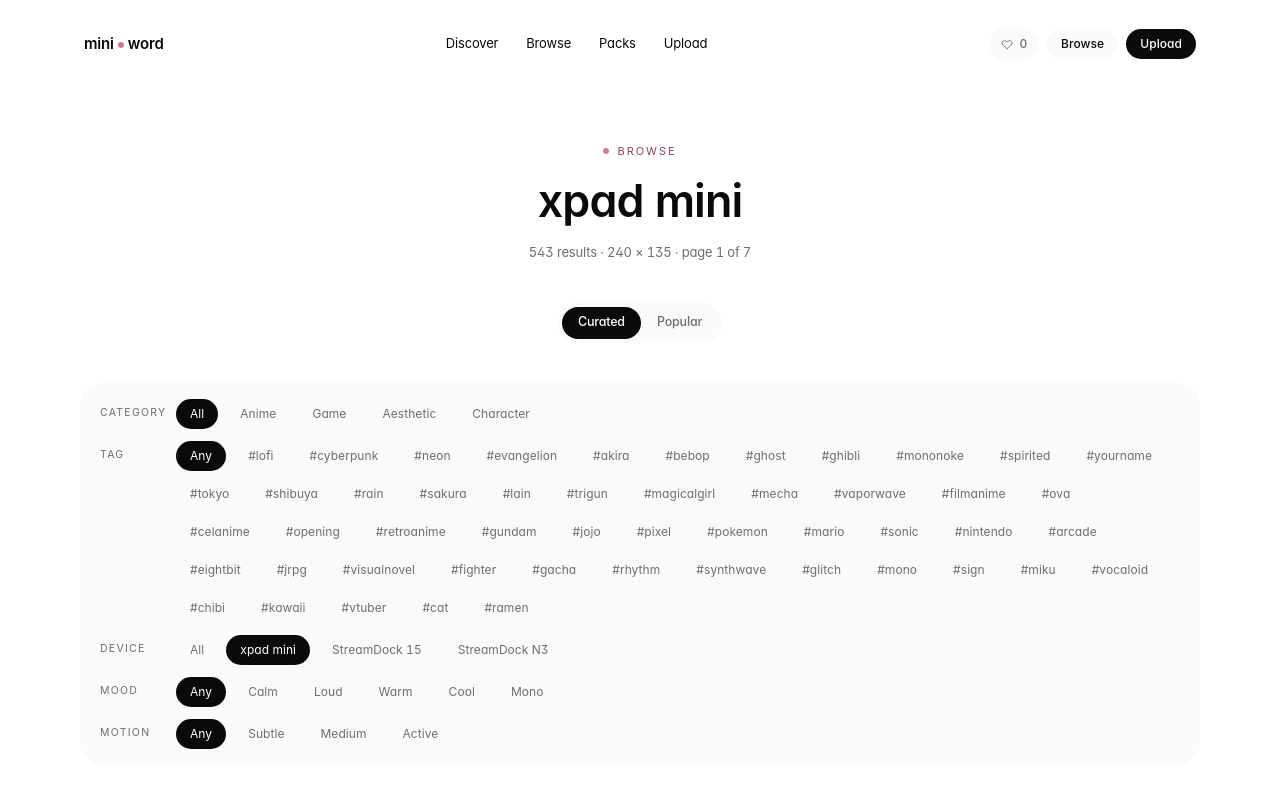
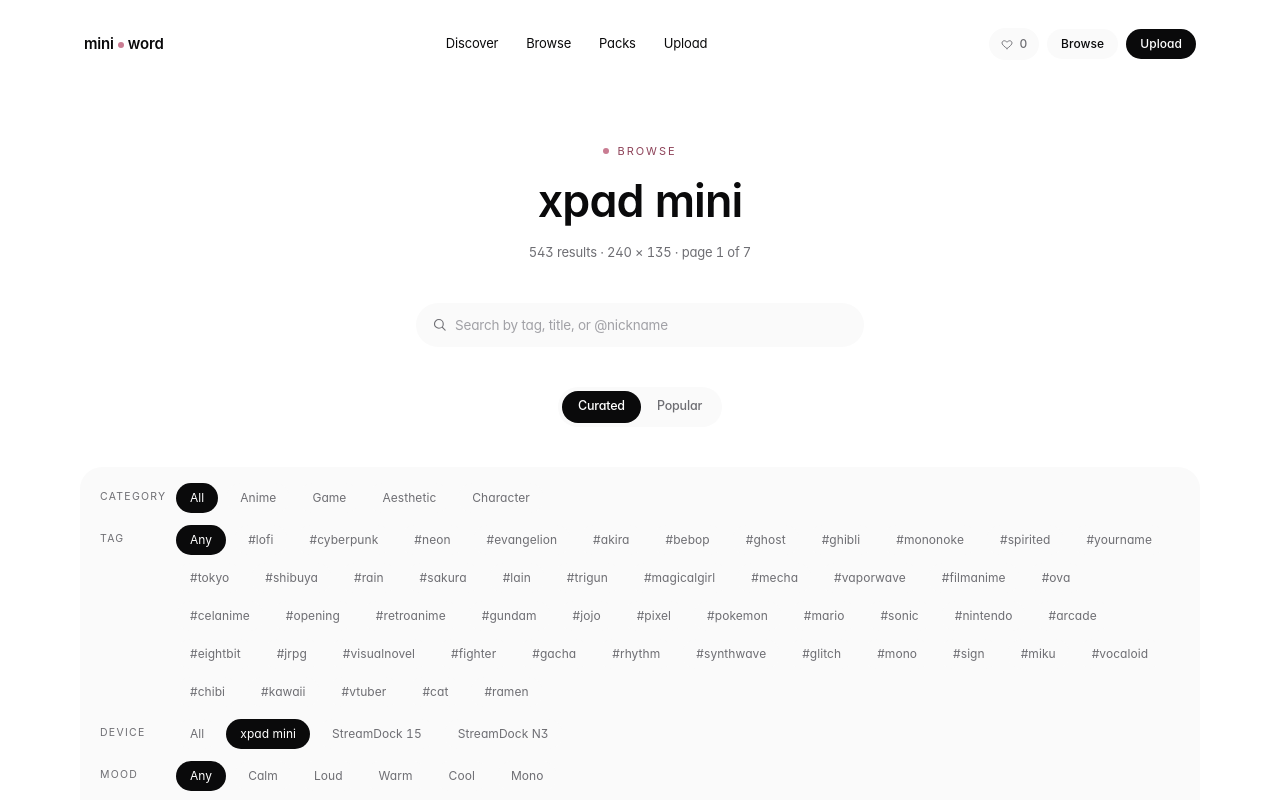
Before and after one commit to xyun-stack/miniword, a Next.js app: page /browse in a window 1280 px wide. Shown: the top 800 px of the page. Built offline with nearby package versions, Linux system fonts and the light colour scheme; grey boxes are pictures that could not be loaded.

Commit message:
feat(browse): search by tag, title, or @nickname

```diff
--- a/app/browse/page.tsx
+++ b/app/browse/page.tsx
@@ -1,6 +1,7 @@
 import Link from "next/link";
 import { Surface } from "@/components/glass/Surface";
 import { GifCard } from "@/components/GifCard";
+import { SearchBar } from "@/components/SearchBar";
 import { DEVICES, findDevice } from "@/lib/devices";
 import {
   SAMPLE_GIFS,
@@ -23,6 +24,7 @@
   pack?: string;
   sort?: SortKey;
   page?: string;
+  q?: string;
 }>;
 
 const PAGE_SIZE = 90;
@@ -68,6 +70,9 @@
     ? SAMPLE_PACKS.find((p) => p.slug === params.pack)
     : null;
 
+  const q = (params.q ?? "").trim();
+  const qNeedle = q.toLowerCase().replace(/^@/, "");
+
   const page = Math.max(1, parseInt(params.page || "1", 10) || 1);
 
   const filtered = SAMPLE_GIFS.filter((g) => {
@@ -77,6 +82,10 @@
     if (activeCategory && g.category !== activeCategory) return false;
     if (activeTag && g.romaji !== activeTag) return false;
     if (activePack && !activePack.gifIds.includes(g.id)) return false;
+    if (qNeedle) {
+      const hay = `${g.title} ${g.romaji} ${g.author}`.toLowerCase();
+      if (!hay.includes(qNeedle)) return false;
+    }
     return true;
   });
 
@@ -102,6 +111,7 @@
       pack: string | "";
       sort: SortKey | "";
       page: number;
+      q: string | "";
     }>
   ) => {
     const sp = new URLSearchParams();
@@ -113,6 +123,7 @@
     const pk = next.pack ?? params.pack;
     const so = next.sort ?? (activeSort === "curated" ? "" : activeSort);
     const pg = next.page ?? safePage;
+    const qq = next.q ?? q;
     if (d) sp.set("device", d);
     if (m) sp.set("mood", m);
     if (mv) sp.set("motion", mv);
@@ -121,6 +132,7 @@
     if (pk) sp.set("pack", pk);
     if (so) sp.set("sort", so);
     if (pg && pg !== 1) sp.set("page", String(pg));
+    if (qq) sp.set("q", qq);
     const qs = sp.toString();
     return qs ? `/browse?${qs}` : "/browse";
   };
@@ -136,7 +148,9 @@
           className="mt-2 text-[clamp(2rem,4vw,2.8rem)] font-semibold tracking-[-0.02em]"
           style={{ fontFamily: "var(--font-display)" }}
         >
-          {activePack
+          {q
+            ? `"${q}"`
+            : activePack
             ? activePack.title
             : activeTag
             ? `#${activeTag}`
@@ -152,6 +166,20 @@
           {totalPages > 1 ? ` · page ${safePage} of ${totalPages}` : ""}
         </p>
       </div>
+
+      <SearchBar
+        q={q}
+        clearHref={buildHref({ q: "", page: 1 })}
+        preserveParams={{
+          device: params.device,
+          mood: activeMood,
+          motion: activeMotion,
+          category: activeCategory,
+          tag: activeTag,
+          pack: params.pack,
+          sort: activeSort === "curated" ? undefined : activeSort
+        }}
+      />
 
       <div className="flex items-center justify-center">
         <SortToggle
--- /dev/null
+++ b/components/SearchBar.tsx
@@ -0,0 +1,82 @@
+import Link from "next/link";
+
+type Props = {
+  q: string;
+  /** Other URL params to preserve as hidden form fields on submit. */
+  preserveParams?: Record<string, string | undefined>;
+  /** Href to use when the user clears the search. */
+  clearHref: string;
+};
+
+/**
+ * SearchBar — hairline pill input. Submitting the form (Enter key) navigates
+ * to /browse?q=<value> while preserving the other active filters via hidden
+ * fields. The clear button is a Link, so no client JS is needed.
+ */
+export function SearchBar({ q, preserveParams = {}, clearHref }: Props) {
+  return (
+    <form
+      action="/browse"
+      method="get"
+      role="search"
+      className="mx-auto w-full max-w-md"
+    >
+      {Object.entries(preserveParams).map(([key, value]) =>
+        value ? (
+          <input key={key} type="hidden" name={key} value={value} />
+        ) : null
+      )}
+
+      <div
+        className="flex h-11 items-center gap-2 rounded-full px-4 transition-colors duration-200"
+        style={{ background: "var(--color-bg-soft)" }}
+      >
+        <svg
+          width={15}
+          height={15}
+          viewBox="0 0 24 24"
+          fill="none"
+          stroke="currentColor"
+          strokeWidth={1.8}
+          strokeLinecap="round"
+          strokeLinejoin="round"
+          aria-hidden
+          style={{ color: "var(--color-ink-muted)" }}
+        >
+          <circle cx="11" cy="11" r="7" />
+          <line x1="21" y1="21" x2="16.65" y2="16.65" />
+        </svg>
+
+        <input
+          type="search"
+          name="q"
+          defaultValue={q}
+          placeholder="Search by tag, title, or @nickname"
+          autoComplete="off"
+          className="flex-1 border-0 bg-transparent text-[13.5px] outline-none placeholder:text-[color:var(--color-ink-faint)]"
+        />
+
+        {q && (
+          <Link
+            href={clearHref}
+            aria-label="Clear search"
+            className="inline-flex h-6 w-6 items-center justify-center rounded-full text-[color:var(--color-ink-muted)] transition-colors hover:bg-[color:var(--color-bg-raised)] hover:text-[color:var(--color-ink)]"
+          >
+            <svg
+              width={12}
+              height={12}
+              viewBox="0 0 24 24"
+              fill="none"
+              stroke="currentColor"
+              strokeWidth={2}
+              strokeLinecap="round"
+            >
+              <line x1="18" y1="6" x2="6" y2="18" />
+              <line x1="6" y1="6" x2="18" y2="18" />
+            </svg>
+          </Link>
+        )}
+      </div>
+    </form>
+  );
+}
```
